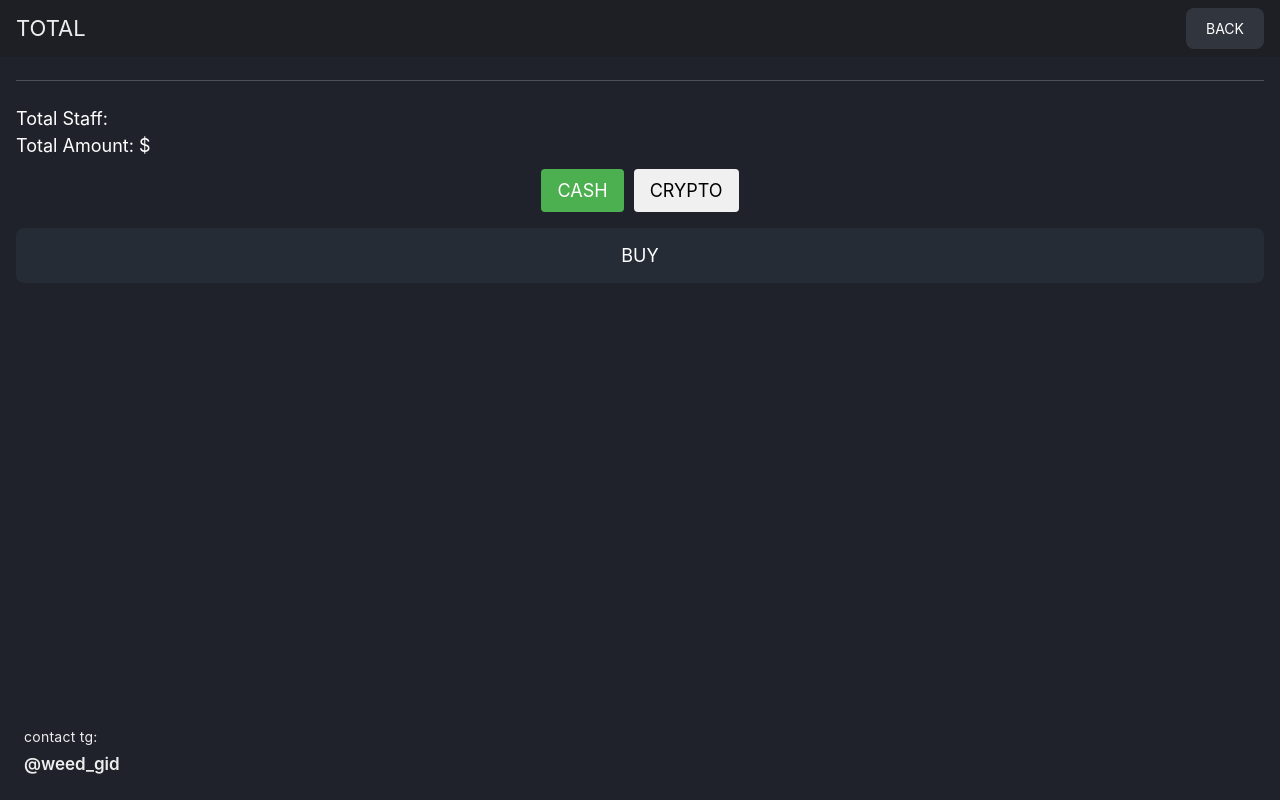
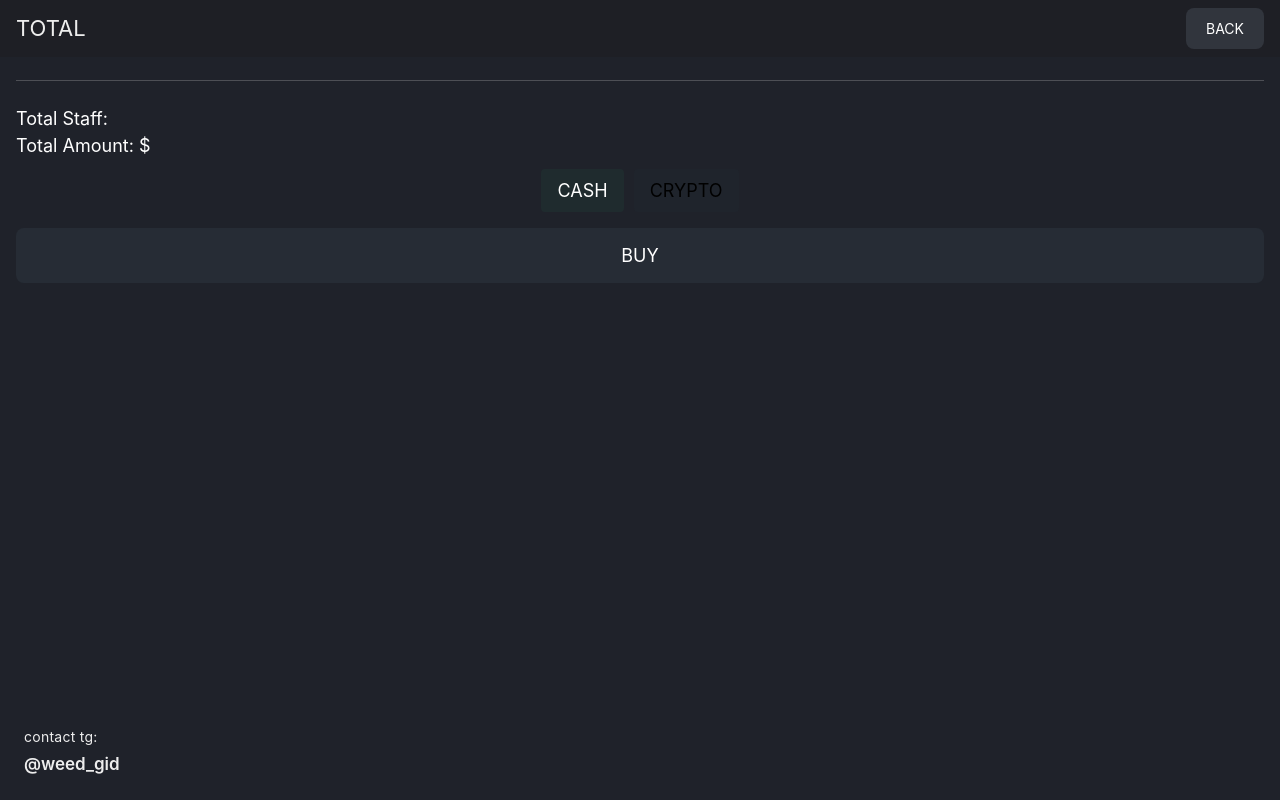
Before and after one commit to aa-rube/rico_ar_web, a React (Create React App) app: page /busket in a window 1280 px wide. Built offline with nearby package versions, Linux system fonts and the light colour scheme.

Commit message:
ИИ добавил 2 кнопки для переключения способа оплаты

```diff
--- a/src/pages/basket/Basket.tsx
+++ b/src/pages/basket/Basket.tsx
@@ -79,7 +79,7 @@ export default function Basket({ userData }: { userData: any }) {
                 onClick={() => setPaymentMethod('CASH')}
                 style={{
                   padding: '8px 16px',
-                  backgroundColor: paymentMethod === 'CASH' ? '#4CAF50' : '#f0f0f0',
+                  backgroundColor: paymentMethod === 'CASH' ? '#1f2b2e' : '#1F242C',
                   color: paymentMethod === 'CASH' ? 'white' : 'black',
                   border: 'none',
                   borderRadius: '4px',
@@ -92,7 +92,7 @@ export default function Basket({ userData }: { userData: any }) {
                 onClick={() => setPaymentMethod('CRYPTO')}
                 style={{
                   padding: '8px 16px',
-                  backgroundColor: paymentMethod === 'CRYPTO' ? '#4CAF50' : '#f0f0f0',
+                  backgroundColor: paymentMethod === 'CRYPTO' ? '#1f2b2e' : '#1F242C',
                   color: paymentMethod === 'CRYPTO' ? 'white' : 'black',
                   border: 'none',
                   borderRadius: '4px',
```
